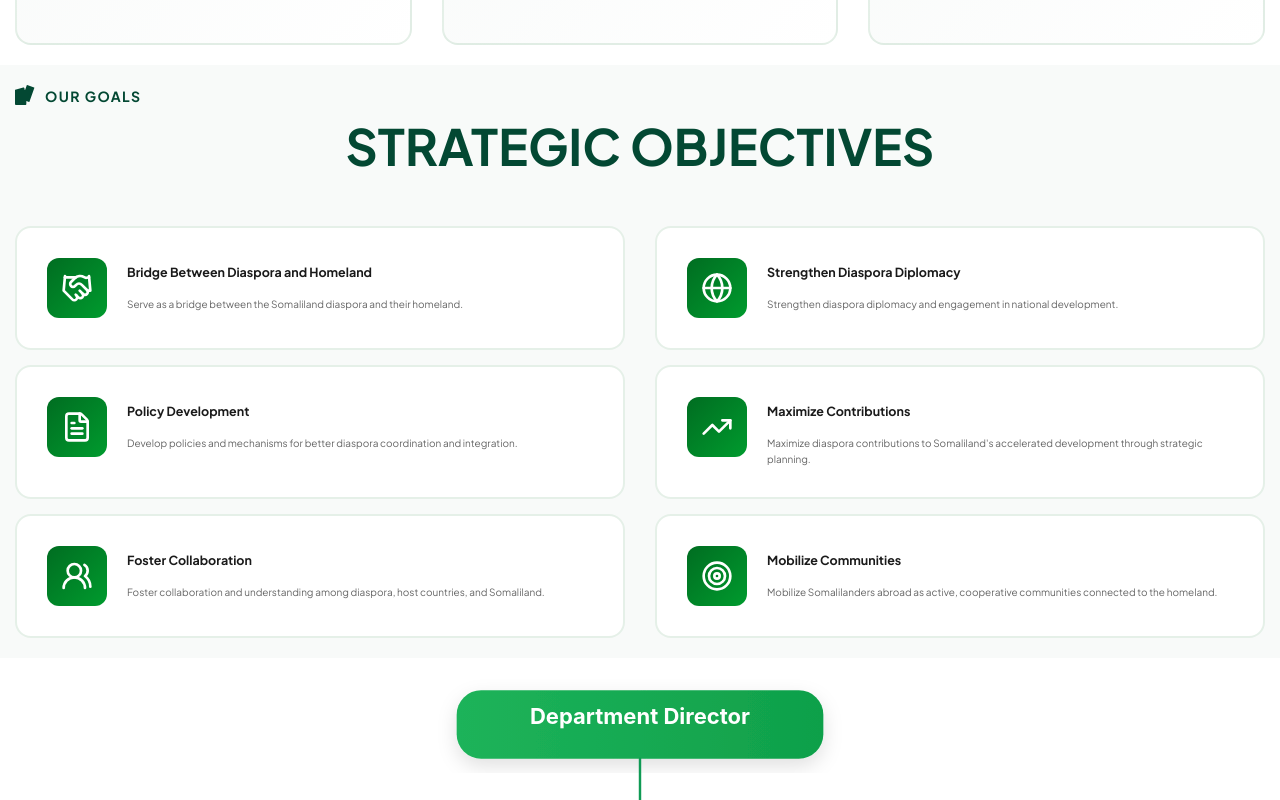
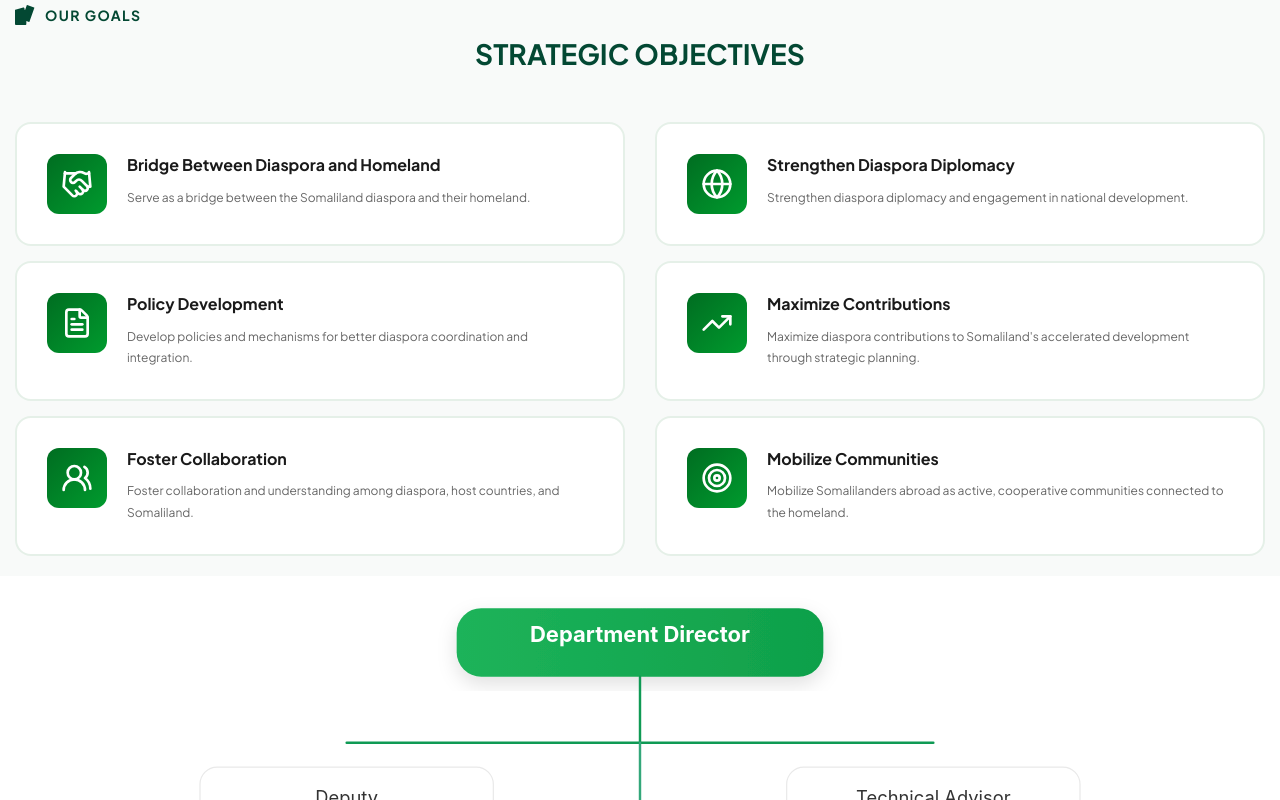
Before and after one commit to janogale/sldiaspora, a Next.js app: page /about in a window 1280 px wide. Shown: the part 2579-3379 px from the top of the page. Built offline with nearby package versions, Linux system fonts and the light colour scheme.

Commit message:
update about us

```diff
--- a/app/about/page.tsx
+++ b/app/about/page.tsx
@@ -143,6 +143,20 @@ export default function AboutUs() {
           padding-bottom: 2rem !important;
         }
 
+        .about-compact-sections .section-title2__wrapper-title,
+        .about-compact-sections .section__title-wrapper-title {
+          font-size: 2.8rem !important;
+          line-height: 1.3 !important;
+        }
+
+        .about-compact-sections .overview__text-title,
+        .about-compact-sections h3,
+        .about-compact-sections h4,
+        .about-compact-sections h5 {
+          font-size: 1.6rem !important;
+          line-height: 1.4 !important;
+        }
+
         .about-compact-sections .department-hierarchy-section {
           margin-top: 0 !important;
           padding-top: 2rem !important;
--- a/app/components/strategic-objectives.tsx
+++ b/app/components/strategic-objectives.tsx
@@ -135,8 +135,8 @@ const StrategicObjectives = () => {
                   </h4>
                   <p
                     style={{
-                      fontSize: "1rem",
-                      lineHeight: "1.6",
+                      fontSize: "1.2rem",
+                      lineHeight: "1.8",
                       color: "#666",
                       marginBottom: 0,
                     }}
```
